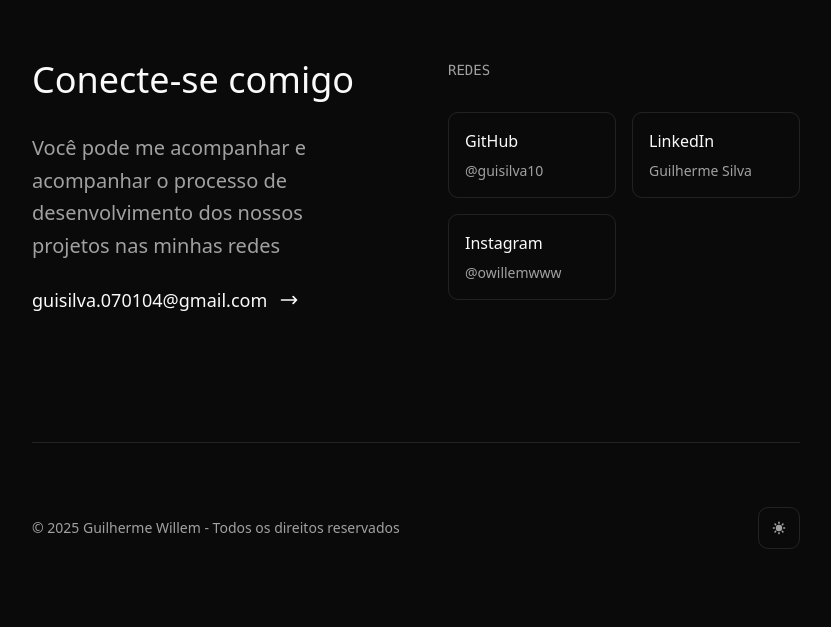
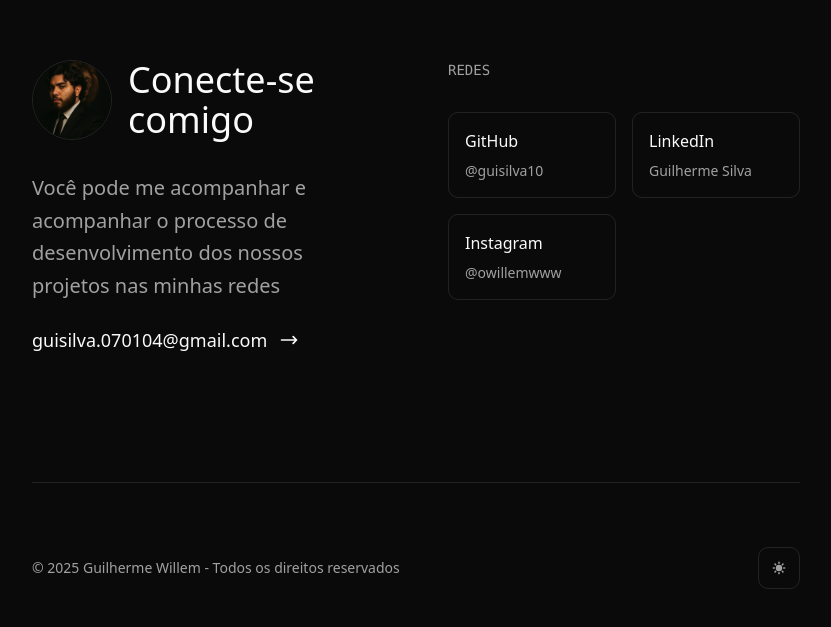
Before and after one commit to guisilva10/willem, a Next.js app: page / in a window 1280 px wide. Shown: the part 3128-3755 px from the top of the page, without its empty margins (224-1055 px from the left). Built offline with nearby package versions, Linux system fonts and the light colour scheme.

Commit message:
feat: add scroll-smooth with lenis

```diff
--- a/package.json
+++ b/package.json
@@ -41,7 +41,9 @@
     "cmdk": "^1.1.1",
     "date-fns": "^4.1.0",
     "embla-carousel-react": "^8.6.0",
+    "framer-motion": "^12.26.2",
     "input-otp": "^1.4.2",
+    "lenis": "^1.3.17",
     "lucide-react": "^0.544.0",
     "next": "15.5.9",
     "next-themes": "^0.4.6",
--- /dev/null
+++ b/src/app/_components/scroll-smooth.tsx
@@ -0,0 +1,30 @@
+"use client";
+import { ReactLenis } from "lenis/react";
+import type { LenisRef } from "lenis/react";
+import { cancelFrame, frame } from "framer-motion";
+import { useEffect, useRef } from "react";
+import { PropsWithChildren } from "react";
+
+export default function SmoothScroll({ children }: PropsWithChildren) {
+  const lenisRef = useRef<LenisRef>(null);
+
+  useEffect(() => {
+    function update(data: { timestamp: number }) {
+      const time = data.timestamp;
+      lenisRef.current?.lenis?.raf(time);
+    }
+
+    frame.update(update, true);
+
+    return () => cancelFrame(update);
+  }, []);
+  return (
+    <ReactLenis
+      root
+      options={{ lerp: 0.1, duration: 3, smoothWheel: true }}
+      ref={lenisRef}
+    >
+      {children}
+    </ReactLenis>
+  );
+}
--- a/src/app/layout.tsx
+++ b/src/app/layout.tsx
@@ -2,6 +2,7 @@ import type { Metadata } from "next";
 import { Geist } from "next/font/google";
 
 import "./globals.css";
+import SmoothScroll from "./_components/scroll-smooth";
 
 export const metadata: Metadata = {
   title: "Guilherme Silva",
@@ -21,7 +22,9 @@ export default function RootLayout({
 }>) {
   return (
     <html lang="en" suppressHydrationWarning className={`${geist.variable}`}>
-      <body>{children}</body>
+      <body>
+        <SmoothScroll>{children}</SmoothScroll>
+      </body>
     </html>
   );
 }
--- a/src/app/page.tsx
+++ b/src/app/page.tsx
@@ -324,9 +324,16 @@ export default function Home() {
         >
           <div className="grid lg:grid-cols-2 gap-12 sm:gap-16">
             <div className="space-y-6 sm:space-y-8">
-              <h2 className="text-3xl sm:text-4xl font-light">
-                Conecte-se comigo
-              </h2>
+              <div className="flex items-center gap-4">
+                <img
+                  src="/eu.png"
+                  alt="Guilherme Silva"
+                  className="size-20 border rounded-full"
+                />
+                <h2 className="text-2xl sm:text-4xl font-light">
+                  Conecte-se comigo
+                </h2>
+              </div>
 
               <div className="space-y-6">
                 <p className="text-lg sm:text-xl text-muted-foreground leading-relaxed">
```
Also changed, not shown: public/eu.png (added), 1 other file (tests, documents, lock files or other folders).
